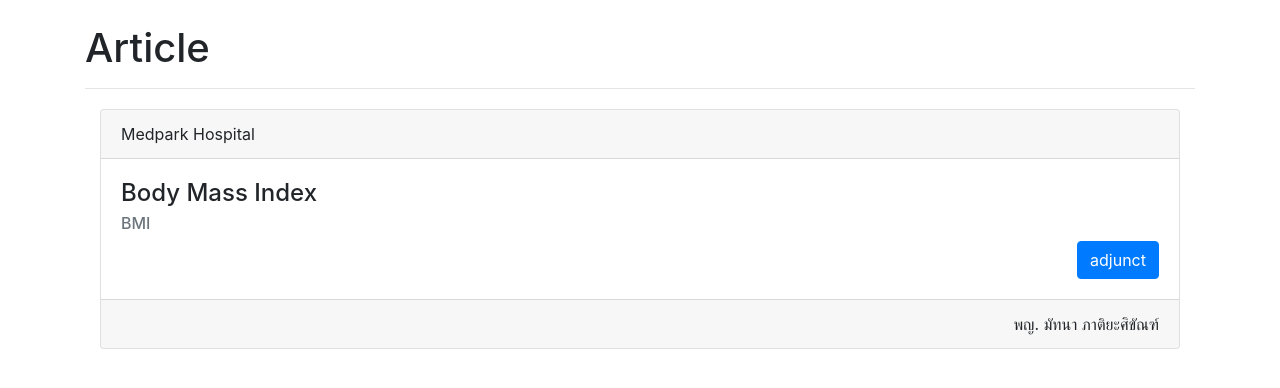
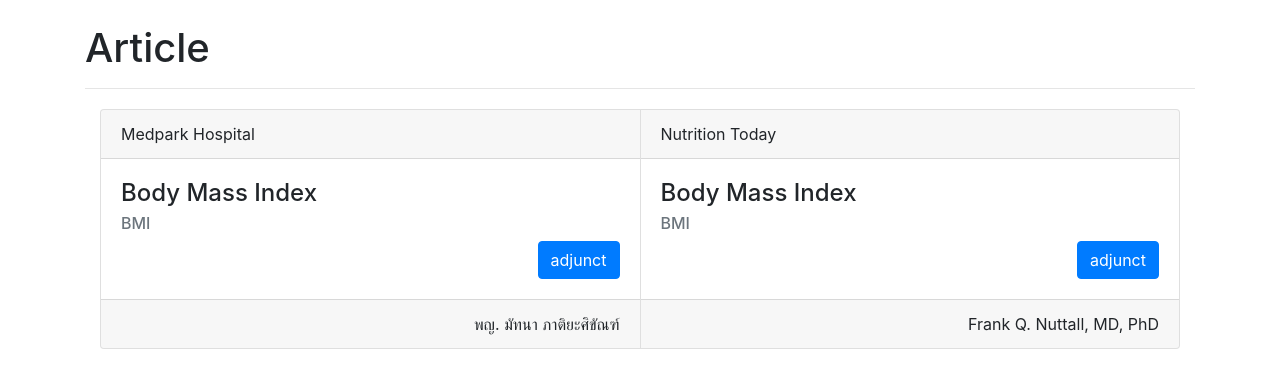
Before and after one commit to Chaapppp/Create-a-website-with-Flask, a Flask app: page /article in a window 1280 px wide. Shown: the part 56-444 px from the top of the page. Run offline with Flask 3, Linux system fonts and the light colour scheme; some libraries are stand-ins or nearby versions.

Commit message:
Nutrition Today

```diff
--- a/website/templates/article.html
+++ b/website/templates/article.html
@@ -22,6 +22,19 @@
         </div>
         <div align="right" class="card-footer">พญ. มัทนา ภาติยะศิขัณฑ์</div>
       </div>
+
+      <div class="card">
+        <div class="card-header">Nutrition Today</div>
+        <div class="card-body">
+          <h4 class="card-title">Body Mass Index</h4>
+          <h6 class="card-subtitle mb-2 text-muted">BMI</h6>
+          <div align="right">
+            <a href="https://www.ncbi.nlm.nih.gov/pmc/articles/PMC4890841/" class="btn btn-primary">adjunct</a>
+          </div>
+        </div>
+        <div align="right" class="card-footer">Frank Q. Nuttall, MD, PhD</div>
+      </div>
+    </div>
     </div>
   </div>
 {% endblock %}
```
